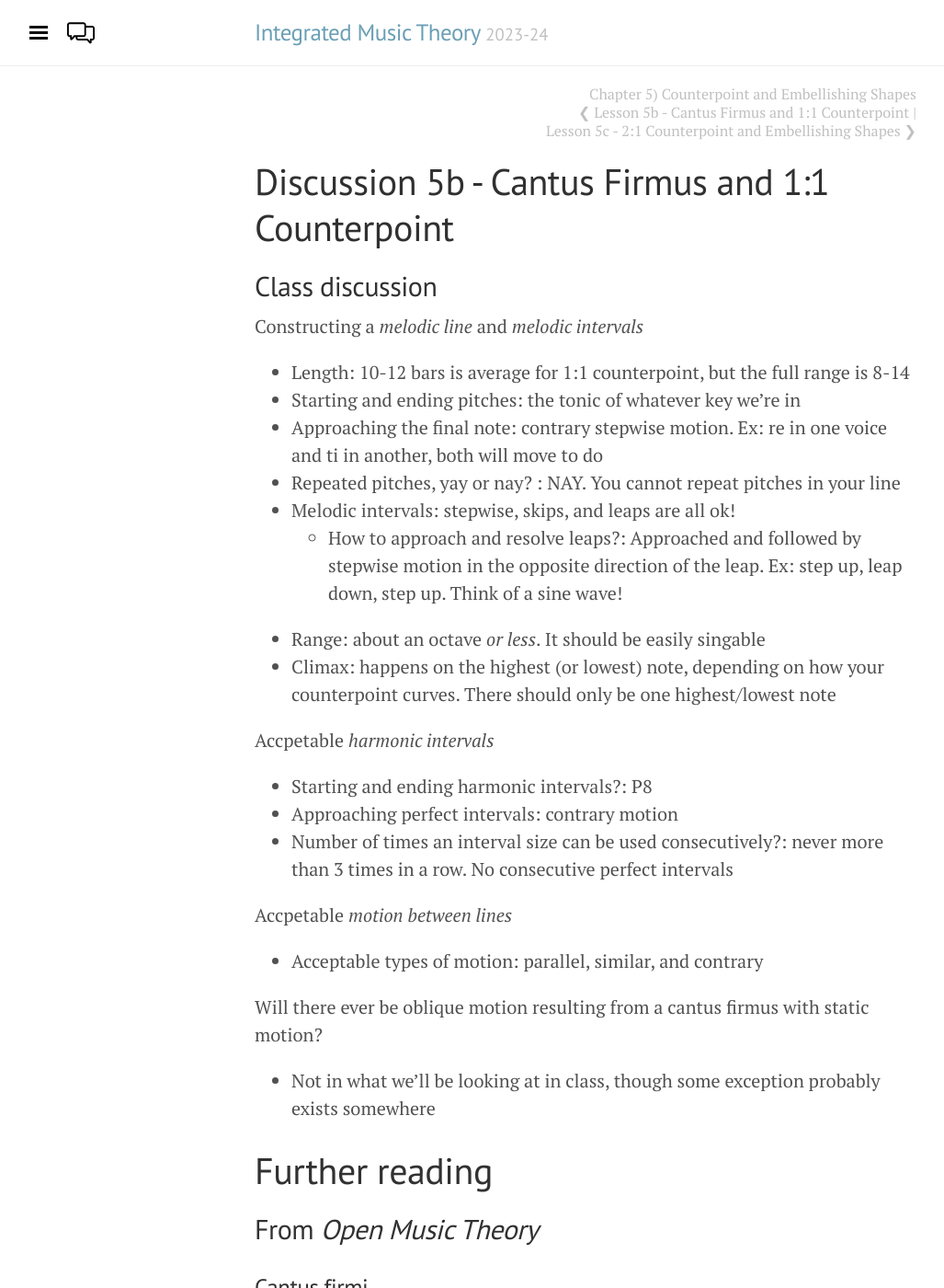
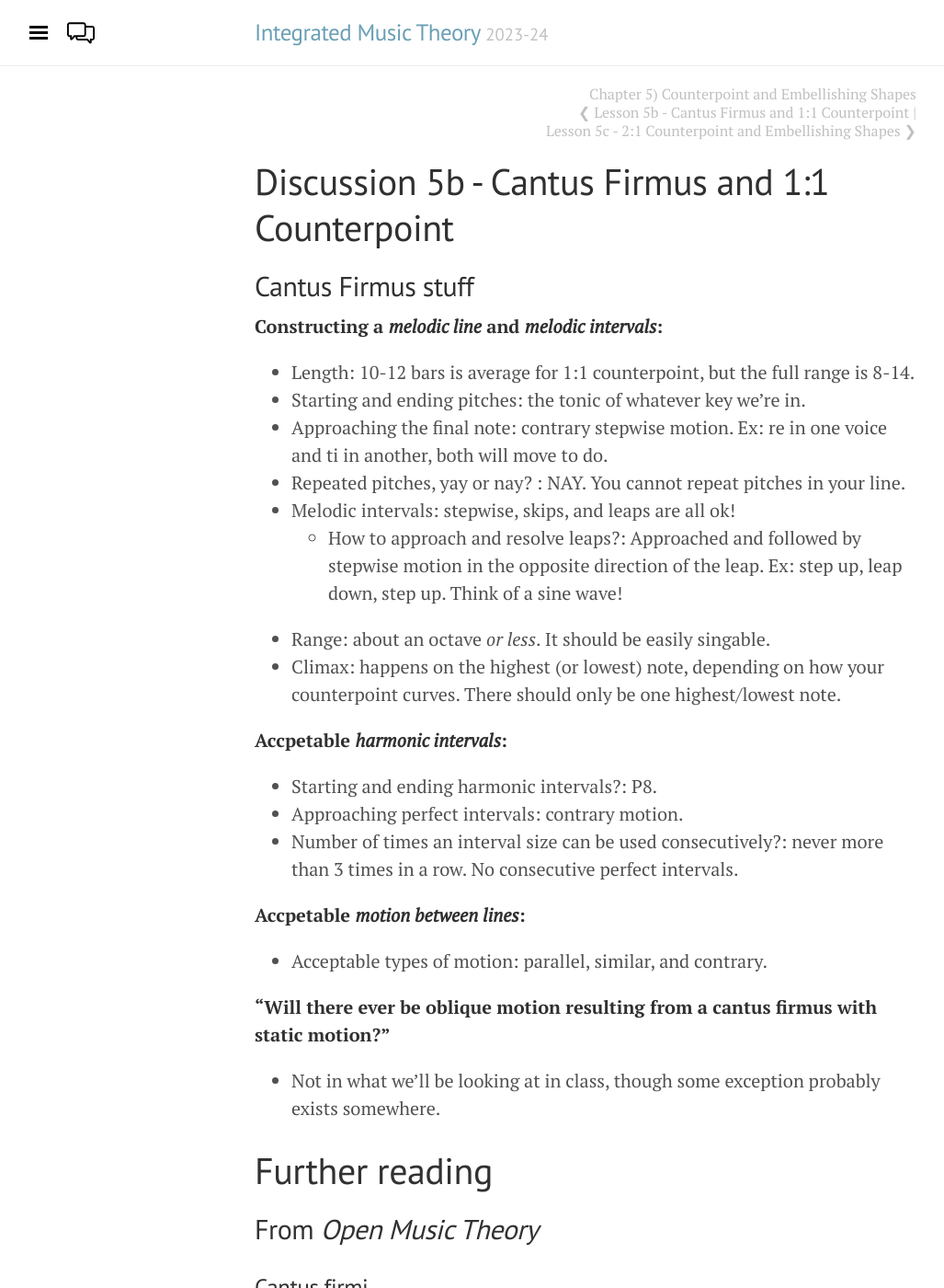
Before and after one commit to intmus/inttheory, a Jekyll site: the page built from _05-counterpoint-embell-shapes/b2-cantfirmand1st.md, in a window 1280 px wide and 1400 px high. Shown: the whole window at 92% size, without its empty margins (3-1030 px from the left). Built offline with Jekyll 4.4.1, drawn with Linux system fonts in a browser that asks for light colours.

Commit message:
Updated discussion notes

```diff
--- a/_05-counterpoint-embell-shapes/b2-cantfirmand1st.md
+++ b/_05-counterpoint-embell-shapes/b2-cantfirmand1st.md
@@ -3,28 +3,28 @@ layout: chapter
 title: Discussion 5b - Cantus Firmus and 1:1 Counterpoint
 ---
 
-## Class discussion
+## Cantus Firmus stuff
 
-Constructing a *melodic line* and *melodic intervals*
-- Length: 10-12 bars is average for 1:1 counterpoint, but the full range is 8-14
-- Starting and ending pitches: the tonic of whatever key we're in
-- Approaching the final note: contrary stepwise motion. Ex: re in one voice and ti in another, both will move to do
-- Repeated pitches, yay or nay? : NAY. You cannot repeat pitches in your line
+**Constructing a *melodic line* and *melodic intervals*:**
+- Length: 10-12 bars is average for 1:1 counterpoint, but the full range is 8-14.
+- Starting and ending pitches: the tonic of whatever key we're in.
+- Approaching the final note: contrary stepwise motion. Ex: re in one voice and ti in another, both will move to do.
+- Repeated pitches, yay or nay? : NAY. You cannot repeat pitches in your line.
 - Melodic intervals: stepwise, skips, and leaps are all ok!
   - How to approach and resolve leaps?: Approached and followed by stepwise motion in the opposite direction of the leap. Ex: step up, leap down, step up. Think of a sine wave!
-- Range: about an octave *or less*. It should be easily singable
-- Climax: happens on the highest (or lowest) note, depending on how your counterpoint curves. There should only be one highest/lowest note
+- Range: about an octave *or less*. It should be easily singable.
+- Climax: happens on the highest (or lowest) note, depending on how your counterpoint curves. There should only be one highest/lowest note.
 
-Accpetable *harmonic intervals*
-- Starting and ending harmonic intervals?: P8
-- Approaching perfect intervals: contrary motion
-- Number of times an interval size can be used consecutively?: never more than 3 times in a row. No consecutive perfect intervals
+**Accpetable *harmonic intervals*:**
+- Starting and ending harmonic intervals?: P8.
+- Approaching perfect intervals: contrary motion.
+- Number of times an interval size can be used consecutively?: never more than 3 times in a row. No consecutive perfect intervals.
 
-Accpetable *motion between lines*
-- Acceptable types of motion: parallel, similar, and contrary
+**Accpetable *motion between lines*:**
+- Acceptable types of motion: parallel, similar, and contrary.
 
-Will there ever be oblique motion resulting from a cantus firmus with static motion?
-- Not in what we'll be looking at in class, though some exception probably exists somewhere
+**"Will there ever be oblique motion resulting from a cantus firmus with static motion?"**
+- Not in what we'll be looking at in class, though some exception probably exists somewhere.
 
 # Further reading
 
```
Also changed, not shown: _05-counterpoint-embell-shapes/c2-2ndandembellshapes.md (+6 -6 lines).
